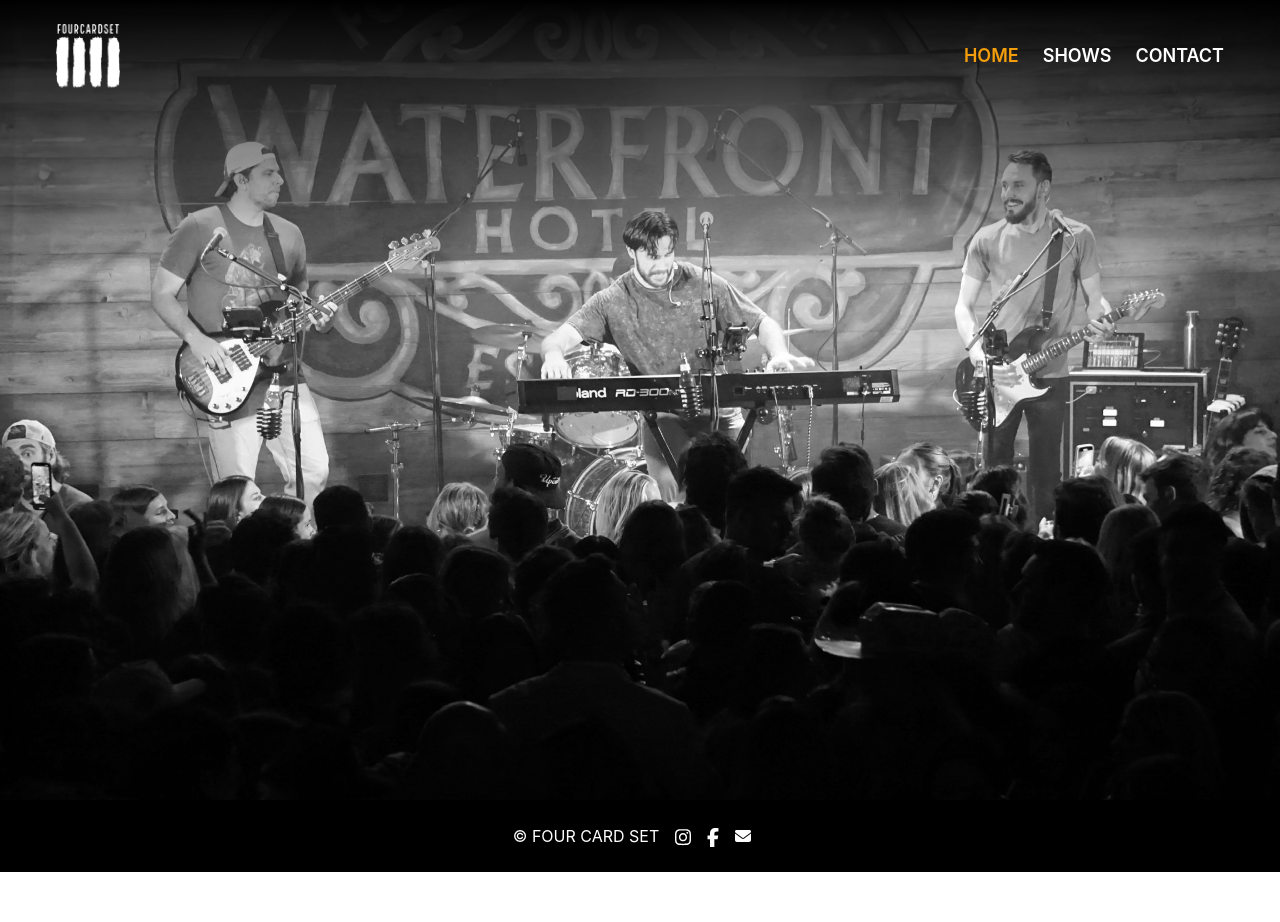
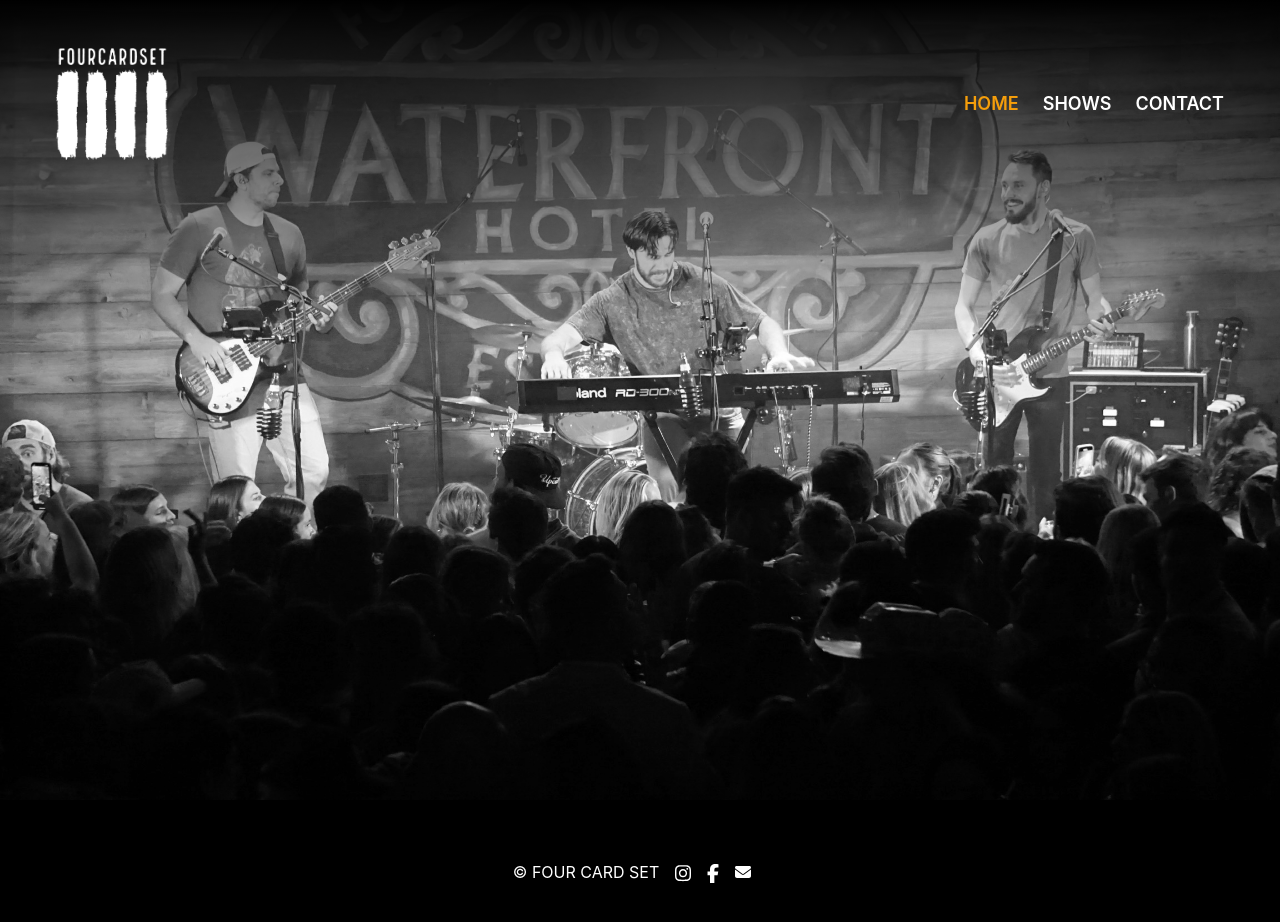
Before and after one commit to jshenk/fourcardset, a React (Create React App) app: page / in a window 1280 px wide. Shown: the top 922 px of the page. Before the commit the page ends 872 px from the top, so only its background shows below. Built offline with nearby package versions, Linux system fonts and the light colour scheme.

Commit message:
Add a transition to the header

```diff
--- a/src/components/Footer.js
+++ b/src/components/Footer.js
@@ -1,6 +1,6 @@
 export default function Footer() {
   return (
-    <div className="p-3">
+    <div className="px-3 py-12">
       <div className="flex items-center justify-center">
         <p className="text-white uppercase ">© Four Card Set</p>
         <nav>
--- a/src/components/Header.js
+++ b/src/components/Header.js
@@ -1,6 +1,6 @@
 import BandLogo from '../assets/BandLogo.png';
 import Navigation from '../components/Navigation';
-import { useState } from 'react';
+import { useEffect, useState } from 'react';
 import { Dialog } from '@headlessui/react';
 import { Bars3Icon, XMarkIcon } from '@heroicons/react/24/outline';
 import Footer from './Footer';
@@ -8,15 +8,42 @@
 export default function Header({ size = 'small', className }) {
   const logoSize = {
     small: '100px',
-    large: '200px',
+    large: '300px',
   };
 
   const [mobileMenuOpen, setMobileMenuOpen] = useState(false);
 
+  const [show, setShow] = useState(true);
+
+  useEffect(() => {
+    let lastScrollY = window.scrollY;
+
+    const handleScroll = () => {
+      if (window.scrollY > lastScrollY) {
+        // Scrolling down
+        setShow(false);
+      } else {
+        // Scrolling up
+        setShow(true);
+      }
+      lastScrollY = window.scrollY;
+    };
+
+    window.addEventListener('scroll', handleScroll);
+
+    return () => {
+      window.removeEventListener('scroll', handleScroll);
+    };
+  }, []);
+
   return (
     <header>
       <nav
-        className="flex items-center justify-between px-6 py-6 lg:px-14"
+        className={`flex items-center justify-between px-6 pb-6 pt-12 lg:px-14 transition-all duration-1000 ${
+          show
+            ? 'lg:transform lg:translate-y-0 lg:opacity-100'
+            : 'lg:transform lg:-translate-y-full lg:opacity-0'
+        }`}
         aria-label="Global"
       >
         <div className="flex lg:flex-1">
@@ -27,7 +54,7 @@
               height={logoSize[size]}
               width={logoSize[size]}
               alt="homepage banner"
-              className="w-12 h-12 md:h-16 md:w-16"
+              className="w-12 h-12 lg:h-28 lg:w-28"
             />
           </a>
         </div>
--- a/src/components/Navigation.js
+++ b/src/components/Navigation.js
@@ -1,3 +1,4 @@
+import { useEffect, useState } from 'react';
 import { NavLink } from 'react-router-dom';
 
 export default function Navigation() {
```
